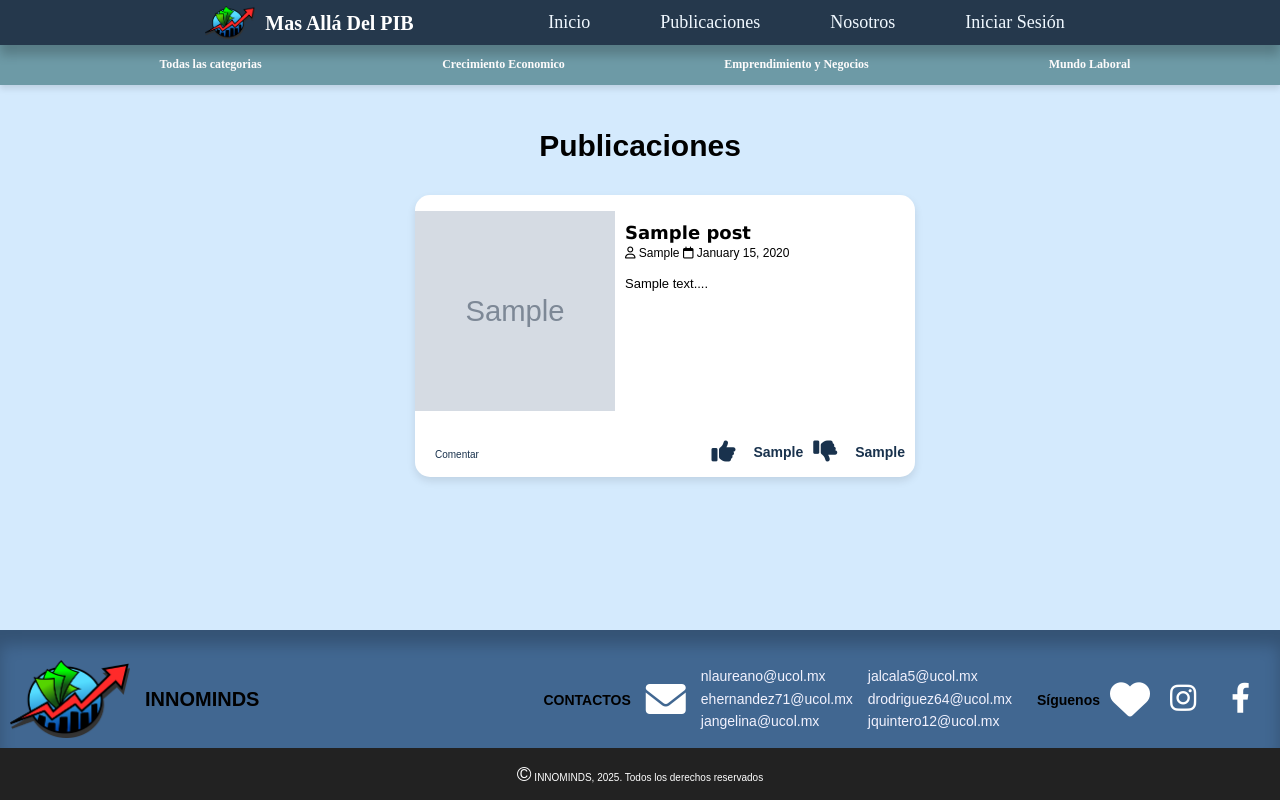
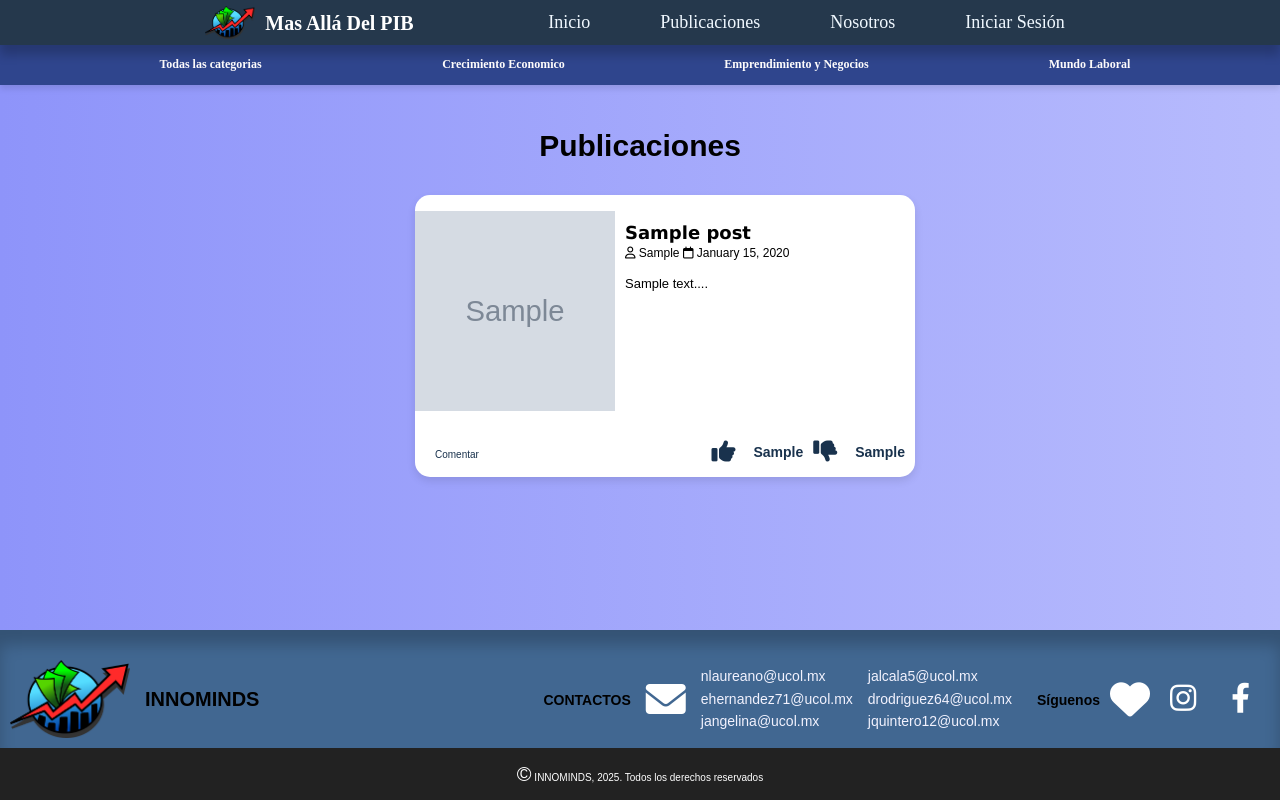
Before and after one commit to Edubedo/MasAllaDelPIB, a PHP site: page /views/posts.php in a window 1280 px wide. Run offline with PHP 8.4, Linux system fonts and the light colour scheme; tables that the repository leaves empty or names only in its code hold one stand-in row (values such as "Sample post"); grey boxes marked "Sample" are stand-in pictures; data that the repository does not hold is empty; some libraries are stand-ins or nearby versions.

Commit message:
colores de fondos

```diff
--- a/views/css/bg-animation.css
+++ b/views/css/bg-animation.css
@@ -20,7 +20,7 @@ html, body {
     left: 0;
     width: 100%;
     height: 100vh;  /* Ocupa toda la pantalla */
-    background: linear-gradient(to left, #8f94fb, #4e54c8);
+    background: linear-gradient(to left, #8e94fa, #b7bbfd);
     z-index: -1;  /* Se va al fondo */
 }
 
@@ -40,7 +40,7 @@ html, body {
     list-style: none;
     width: 20px;
     height: 20px;
-    background: rgba(255, 255, 255, 0.2);
+    background: rgba(255, 255, 255, 0.765);
     animation: animate 25s linear infinite;
     bottom: -150px;
     border-radius: 50%;
--- a/views/css/index.css
+++ b/views/css/index.css
@@ -13,7 +13,7 @@
     padding: 0;
 }
 body{
-    background-color: #d4eafd !important;
+    background: linear-gradient(to left, #b7bbfd,#8e94fa) !important;
 
 }
 
--- a/views/css/posts.css
+++ b/views/css/posts.css
@@ -5,7 +5,7 @@
     left: 0;
     right: 0;
     z-index: 1;
-    background-color: #6d9aa6 !important; /* Color azul claro */
+    background-color: #2f458d !important; /* Color azul claro */
     display: flex;
     align-items: center;
     justify-content: space-between;
@@ -14,6 +14,7 @@
     box-shadow: 0 4px 6px rgba(0, 0, 0, 0.1); /* Sombra sutil */
     transition: background-color 0.3s ease-in-out;
 }
+
 
 /* Lista de navegación */
 .nav_public .list {
@@ -41,7 +42,7 @@
 
 .nav_public .list li a:hover {
     color: #ffffff !important;
-    background-color: #4682B4; /* Color azul más oscuro al pasar el ratón */
+    background-color: #4653b4; /* Color azul más oscuro al pasar el ratón */
 }
 
 /* Menú hamburguesa (móvil) */
```
Also changed, not shown: views/css/about.css (+3 -4 lines), admin/posts/uploads/Captura de pantalla 2025-03-31 073403.png (added).
